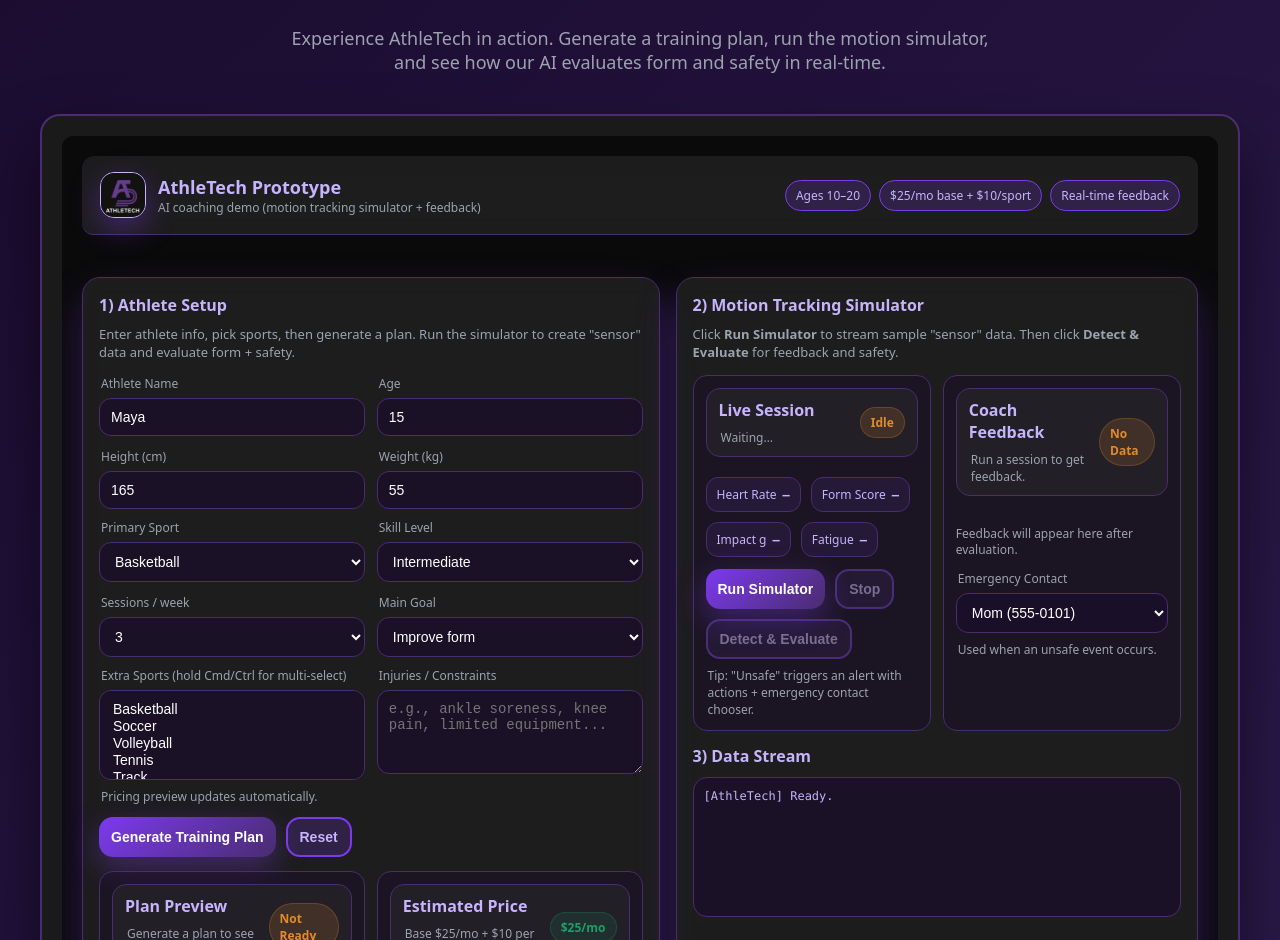
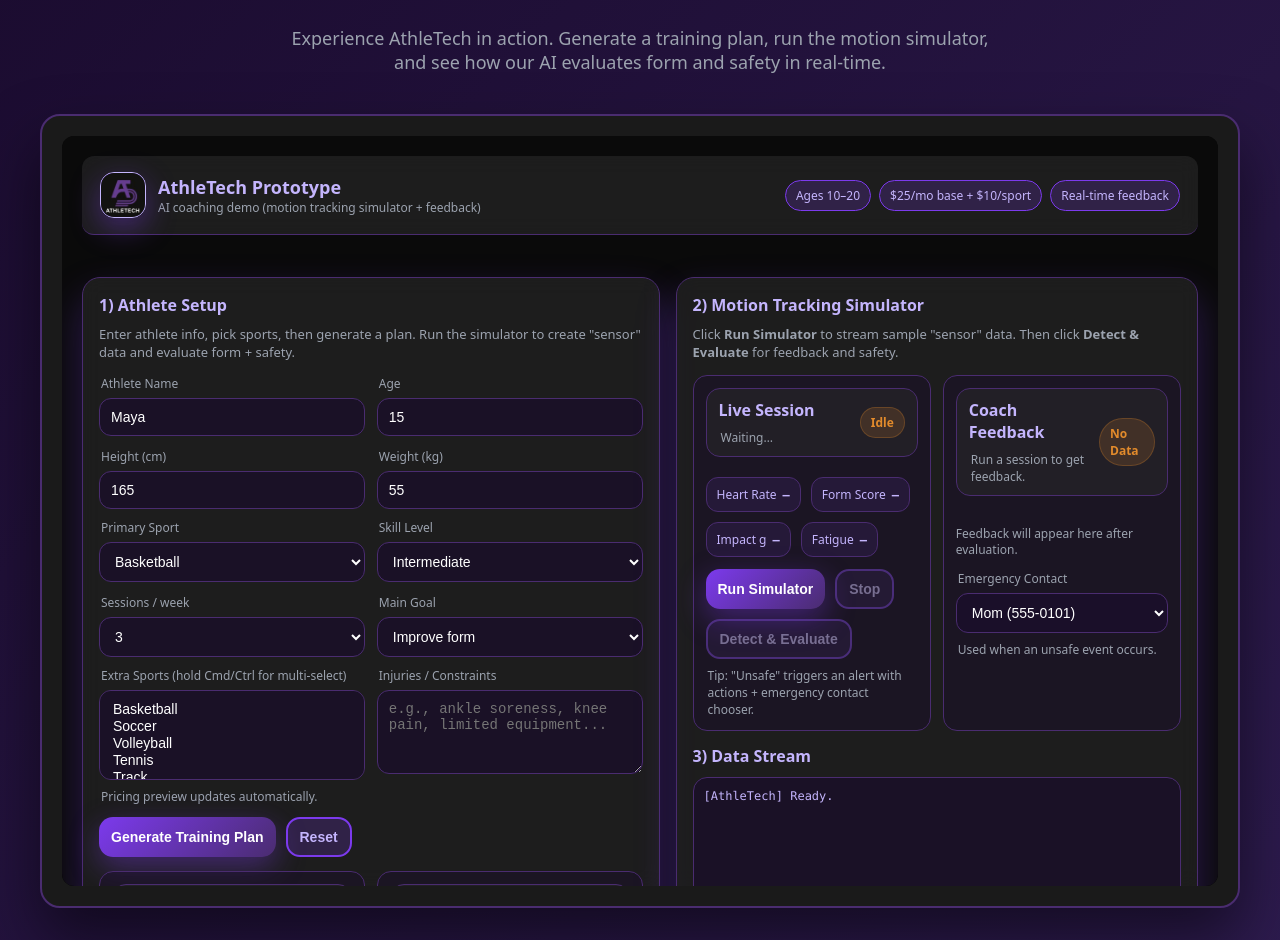
Before and after one commit to YooYooC/AthleTech-Website, a plain HTML site: page index.html in a window 1280 px wide. Shown: the part 1860-2800 px from the top of the page. Drawn offline with Linux system fonts and the light colour scheme.

Commit message:
Adjust iframe height and fix missing newline

```diff
--- a/index.html
+++ b/index.html
@@ -376,7 +376,7 @@
         Experience AthleTech in action. Generate a training plan, run the motion simulator, and see how our AI evaluates form and safety in real-time.
       </p>
       <div style="width:100%;background:#1a1a1a;border:2px solid #4a2c70;border-radius:20px;padding:20px;box-shadow:0 30px 60px rgba(0,0,0,0.5);margin-top:40px;">
-        <iframe src="prototype.html" style="width:100%;height:1200px;border:none;border-radius:12px;background:#0a0a0a;display:block"></iframe>
+        <iframe src="prototype.html" style="width:100%;height:750px;border:none;border-radius:12px;background:#0a0a0a;display:block"></iframe>
       </div>
     </div>
   </section>
```
